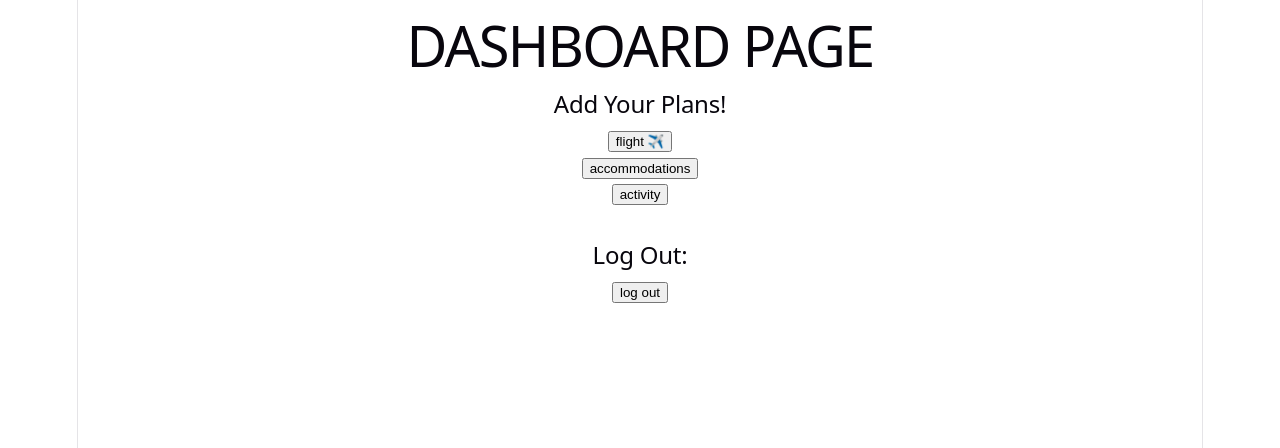
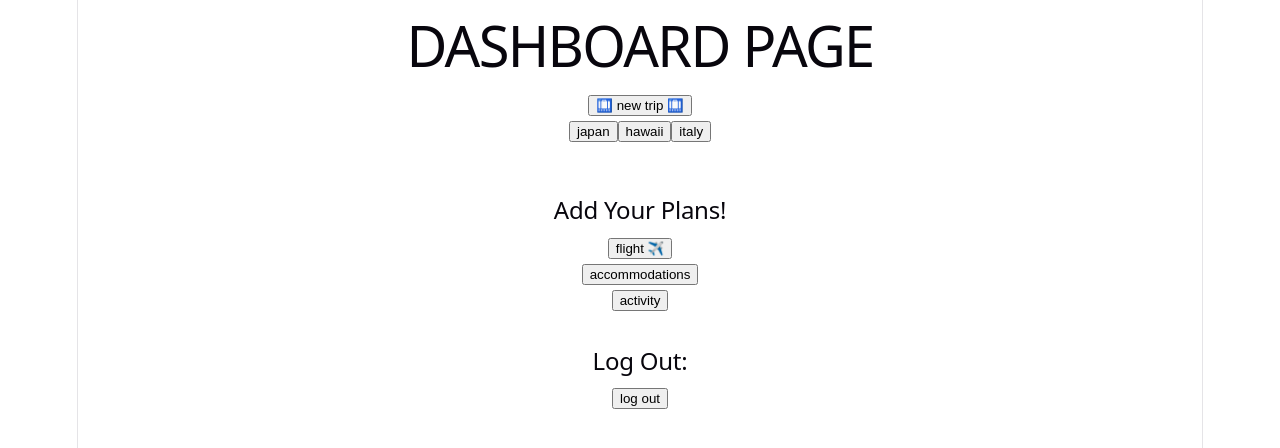
Before and after one commit to jadoratan/travel-planner, a React (Vite) app: page / in a window 1280 px wide. Both pictures are taken after a click on the button "Log in". Shown: the top 448 px of the page. Built offline with nearby package versions, Linux system fonts and the light colour scheme.

Commit message:
Create Trip Sidebar component

```diff
--- /dev/null
+++ b/src/components/TripSidebar.jsx
@@ -0,0 +1,9 @@
+import { useState } from 'react';
+
+export default function TripSidebar({trips}) {
+    return(
+        <div>
+                {trips.map((trip, i) => <button key = {i}>{trip}</button>)}
+        </div>
+    );
+}
--- a/src/pages/Dashboard.jsx
+++ b/src/pages/Dashboard.jsx
@@ -1,5 +1,6 @@
 import { useState } from 'react';
 import ManualEntryPopup from '../components/ManualEntryPopup';
+import TripSidebar from '../components/TripSidebar';
 
 export default function Dashboard({navigatePage}) {
 
@@ -16,11 +17,31 @@ export default function Dashboard({navigatePage}) {
   const [activityPopupOpen, setActivityPopupOpen] = useState(false);
   const activityInputs = ["Activity name", "Location", "Date", "Start time", "End time", "Cost"];
 
+  const [newTripPopupOpen, setNewTripPopupOpen] = useState(false);
+  const tripInputs = ["Trip Name", "Destination", "Start Date", "End Date", "Budget"];
+
+
+  const [tripList, setTripList] = useState(["japan", "hawaii", "italy"]);
+
+
   return (
     <div>
       <h1>DASHBOARD PAGE</h1>
 
+      <button name="new trip" onClick={() => setNewTripPopupOpen(true)}>🛄 new trip 🛄</button>
+      <ManualEntryPopup
+        isOpen={newTripPopupOpen}
+        onClose={() => setNewTripPopupOpen(false)}
+        title="New Trip Information"
+        inputs={tripInputs}
+      />
+
+      <TripSidebar trips={tripList}></TripSidebar>
+
+      <div style={{height:"3rem"}}></div>
+
       <h2>Add Your Plans!</h2>
+
       <button name="flight" onClick={() => setFlightPopupOpen(true)}>flight ✈️</button>
       <ManualEntryPopup
         isOpen={flightPopupOpen}
```
Also changed, not shown: src/pages/Dashboard.css (added).
